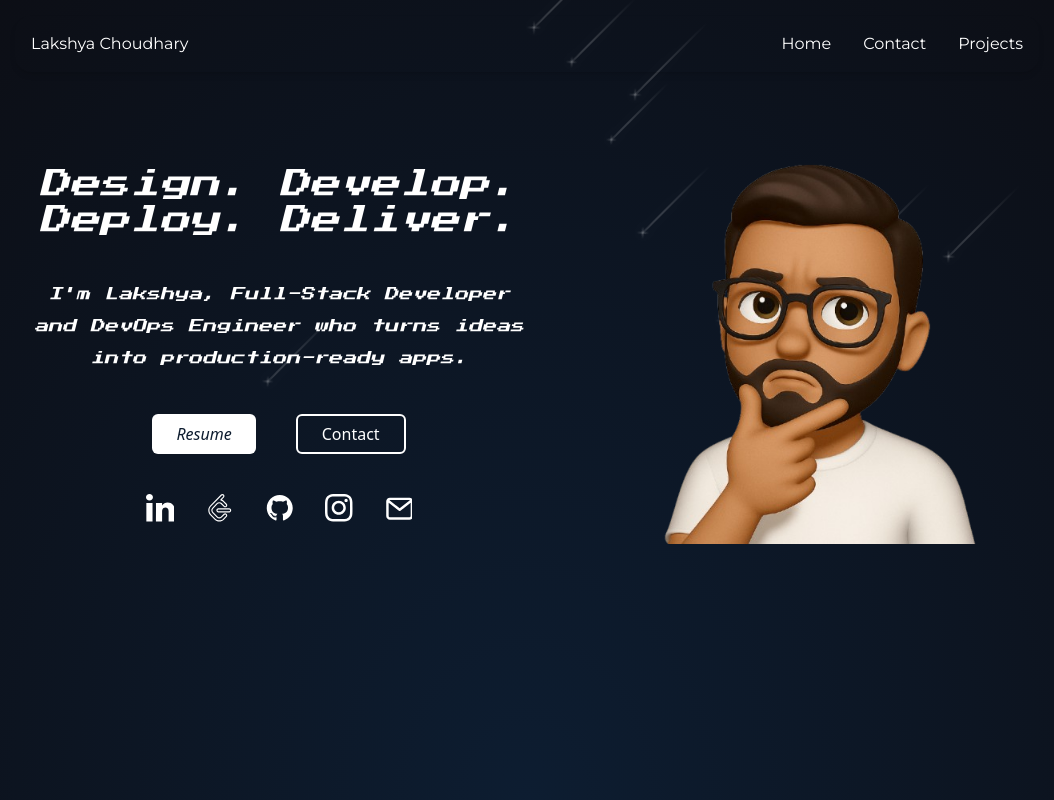
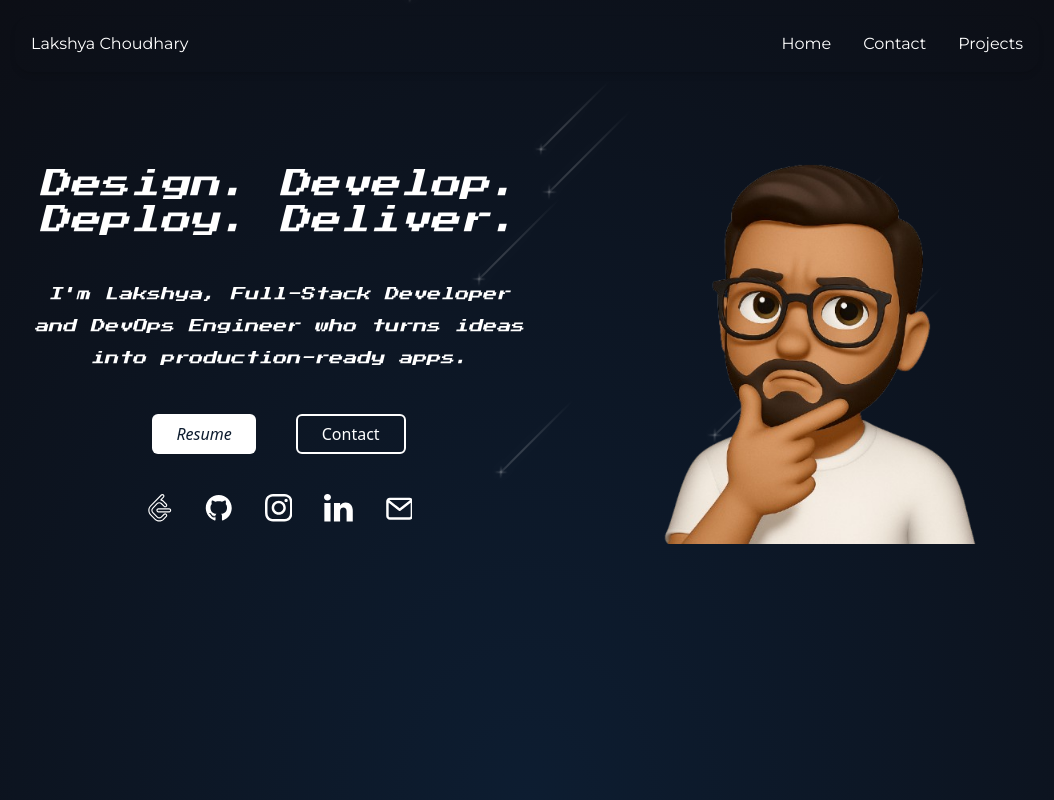
Before and after one commit to lakshyaaa2410/portfolio, a React (Vite) app: page / in a window 1280 px wide. Shown: the whole page, without its empty margins (113-1167 px from the left). Built offline with nearby package versions, Linux system fonts and the light colour scheme.

Commit message:
Updated SCSS Variables

```diff
--- a/src/components/Landing.jsx
+++ b/src/components/Landing.jsx
@@ -34,10 +34,10 @@ function Landing() {
 							</button>
 						</div>
 						<div className="mt-10 flex flex-row space-x-8 justify-center">
-							<LinkedIn pop="#0a66c2" height="27.5px" />
 							<Leetcode pop="#f89d17" height="27.5px" />
 							<Github pop="white" height="27.5px" />
 							<Instagram pop="#ff0e5b" height="27.5px" />
+							<LinkedIn pop="#0a66c2" height="27.5px" />
 							<Gmail pop="red" height="27.5px" />
 						</div>
 					</div>
--- a/src/components/background/ShootingStars.scss
+++ b/src/components/background/ShootingStars.scss
@@ -1,15 +1,14 @@
+@use "sass:math";
 @mixin sp-layout {
 	@media screen and (max-width: 750px) {
 		@content;
 	}
 }
-
 @function random_range($min, $max) {
-	$rand: random();
-	$random_range: $min + floor($rand * (($max - $min) + 1));
+	$rand: math.random();
+	$random_range: $min + math.floor($rand * (($max - $min) + 1));
 	@return $random_range;
 }
-
 .stars-background {
 	position: fixed;
 	inset: 0;
@@ -56,10 +55,10 @@
 
 	@for $i from 1 through $star-count {
 		&:nth-child(#{$i}) {
-			--star-tail-length: #{random_range(500em, 750em) / 100};
-			--top-offset: #{random_range(0vh, 8000vh) / 100};
-			--fall-duration: #{random_range(6000, 12000s) / 600};
-			--fall-delay: #{random_range(0, 1000s) / 1000};
+			--star-tail-length: #{calc(random_range(500em, 750em) / 100)};
+			--top-offset: #{calc(random_range(0vh, 8000vh) / 100)};
+			--fall-duration: #{calc(random_range(6000, 12000s) / 600)};
+			--fall-delay: #{calc(random_range(0, 1000s) / 1000)};
 		}
 	}
 
--- a/vite.config.js
+++ b/vite.config.js
@@ -4,4 +4,5 @@ import tailwindcss from "@tailwindcss/vite";
 
 export default defineConfig({
 	plugins: [react(), tailwindcss()],
+
 });
```
Also changed, not shown: package.json (indentation only).
